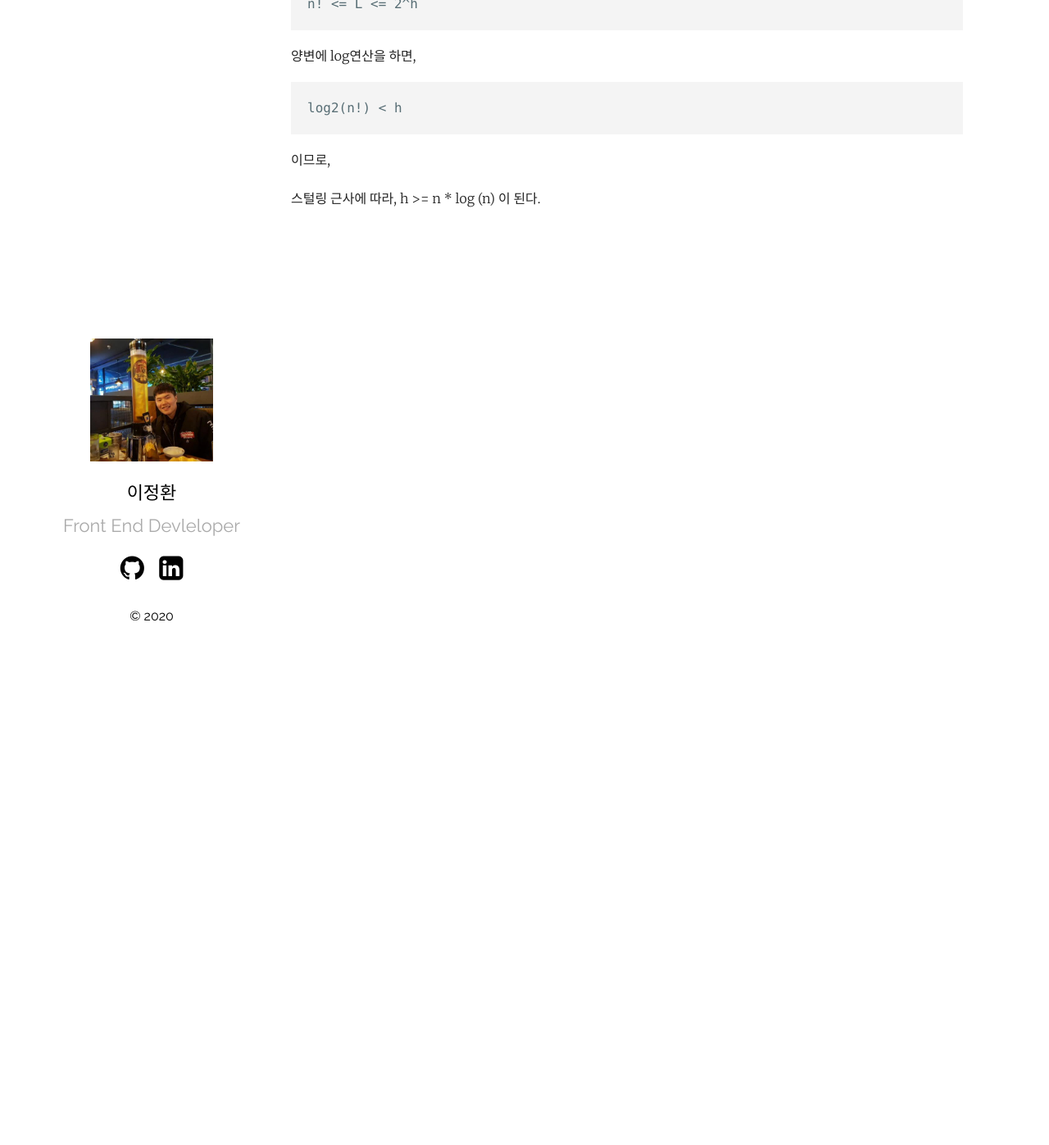
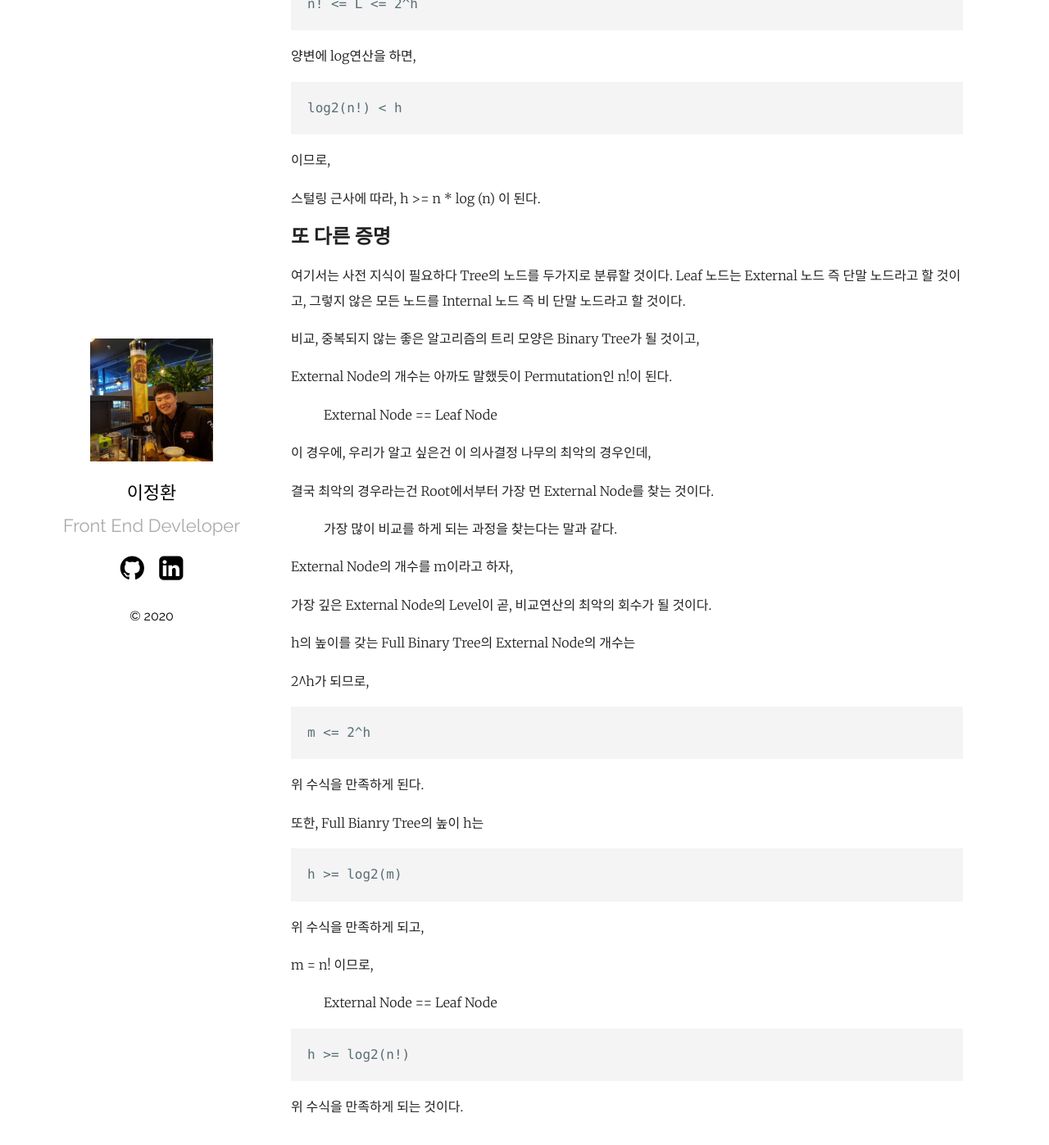
Before and after one commit to winterlood/winterlood.github.io, a Jekyll site: the page built from _posts/2020-04-19-lower-bound.md, in a window 1280 px wide and 1400 px high, scrolled down 1888 px. Shown: the top 1397 px of the window at 82% size. Built offline with Jekyll 4.4.1, drawn with Linux system fonts in a browser that asks for light colours.

Commit message:
Update 2020-04-19-lower-bound.md

```diff
--- a/_posts/2020-04-19-lower-bound.md
+++ b/_posts/2020-04-19-lower-bound.md
@@ -78,3 +78,49 @@ log2(n!) < h
 
 스털링 근사에 따라,
 h >= n * log (n) 이 된다.
+
+
+## 또 다른 증명
+
+여기서는 사전 지식이 필요하다
+Tree의 노드를 두가지로 분류할 것이다.
+Leaf 노드는 External 노드 즉 단말 노드라고 할 것이고,
+그렇지 않은 모든 노드를 Internal 노드 즉 비 단말 노드라고 할 것이다.
+
+비교, 중복되지 않는 좋은 알고리즘의 트리 모양은 Binary Tree가 될 것이고,
+
+External Node의 개수는 아까도 말했듯이 Permutation인 n!이 된다.
+> External Node == Leaf Node
+
+이 경우에, 우리가 알고 싶은건 이 의사결정 나무의 최악의 경우인데,
+
+결국 최악의 경우라는건 Root에서부터 가장 먼 External Node를 찾는 것이다.
+> 가장 많이 비교를 하게 되는 과정을 찾는다는 말과 같다.
+
+External Node의 개수를 m이라고 하자,
+
+가장 깊은 External Node의 Level이 곧, 비교연산의 최악의 회수가 될 것이다.
+
+h의 높이를 갖는 Full Binary Tree의 External Node의 개수는
+
+2^h가 되므로,
+
+~~~
+m <= 2^h
+~~~
+
+위 수식을 만족하게 된다.
+
+또한, Full Bianry Tree의 높이 h는
+~~~
+h >= log2(m)
+~~~
+위 수식을 만족하게 되고,
+
+m = n! 이므로,
+> External Node == Leaf Node
+
+~~~
+h >= log2(n!)
+~~~
+위 수식을 만족하게 되는 것이다.
```
